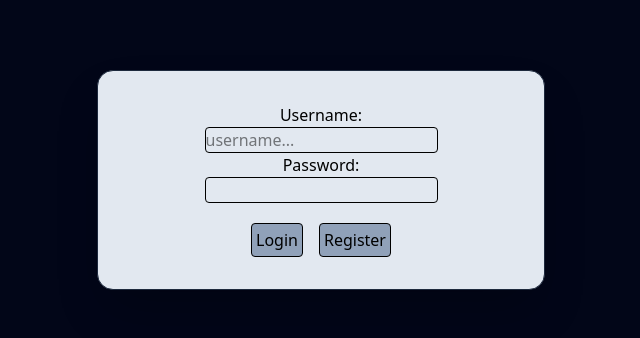
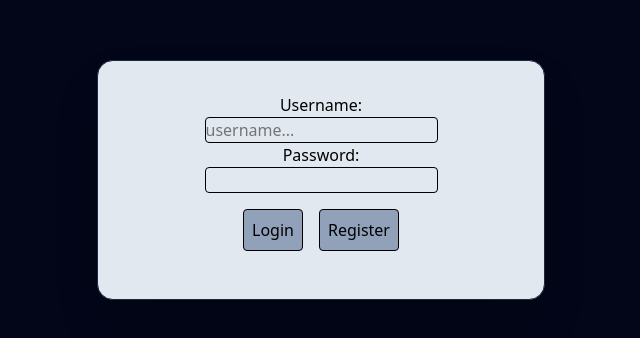
Before and after one commit to erwitte/applicationOverview, a React (Vite) app: page / in a window 1280 px wide. Shown: the part 220-558 px from the top of the page, without its empty margins (319-959 px from the left). Built offline with nearby package versions, Linux system fonts and the light colour scheme.

Commit message:
made button component in Login.jsx

```diff
--- a/src/Login.jsx
+++ b/src/Login.jsx
@@ -1,12 +1,18 @@
 function Login(){
+     const ActionButton = ({ children }) => (
+  <button className="border border-black-200 cursor-pointer rounded p-2 bg-slate-400 hover:bg-slate-500 transition-colors">
+    {children}
+  </button>
+);
+
     return (
         <>
             <div className="w-full max-w-md bg-slate-200 border border-slate-800 p-8 rounded-2xl shadow-2xl flex items-center justify-center flex-col">
                 <span>Username: </span> <input className="border border-black-200 rounded" type="text" placeholder="username..."></input>
                 <span>Password: </span> <input className="border border-black-200 rounded" type="password"></input>
-                <div className="flex gap-4">
-                <button className="border border-black-200 cursor-pointer rounded mt-5 p-1 bg-slate-400">Login</button>
-                <button className="border border-black-200 cursor-pointer rounded mt-5 p-1 bg-slate-400">Register</button>
+                <div className="flex gap-4 p-4">
+                    <ActionButton>Login</ActionButton>
+                    <ActionButton>Register</ActionButton>
                 </div>
             </div>
         </>
```
